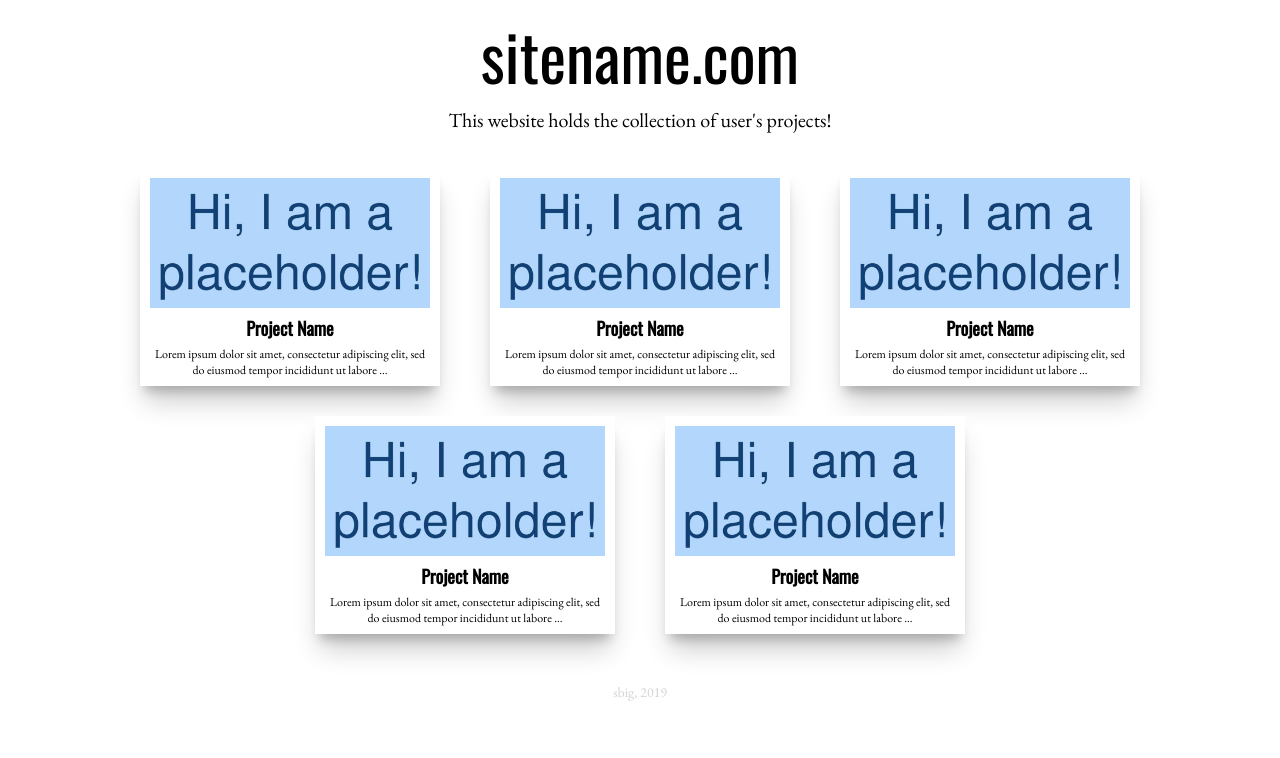
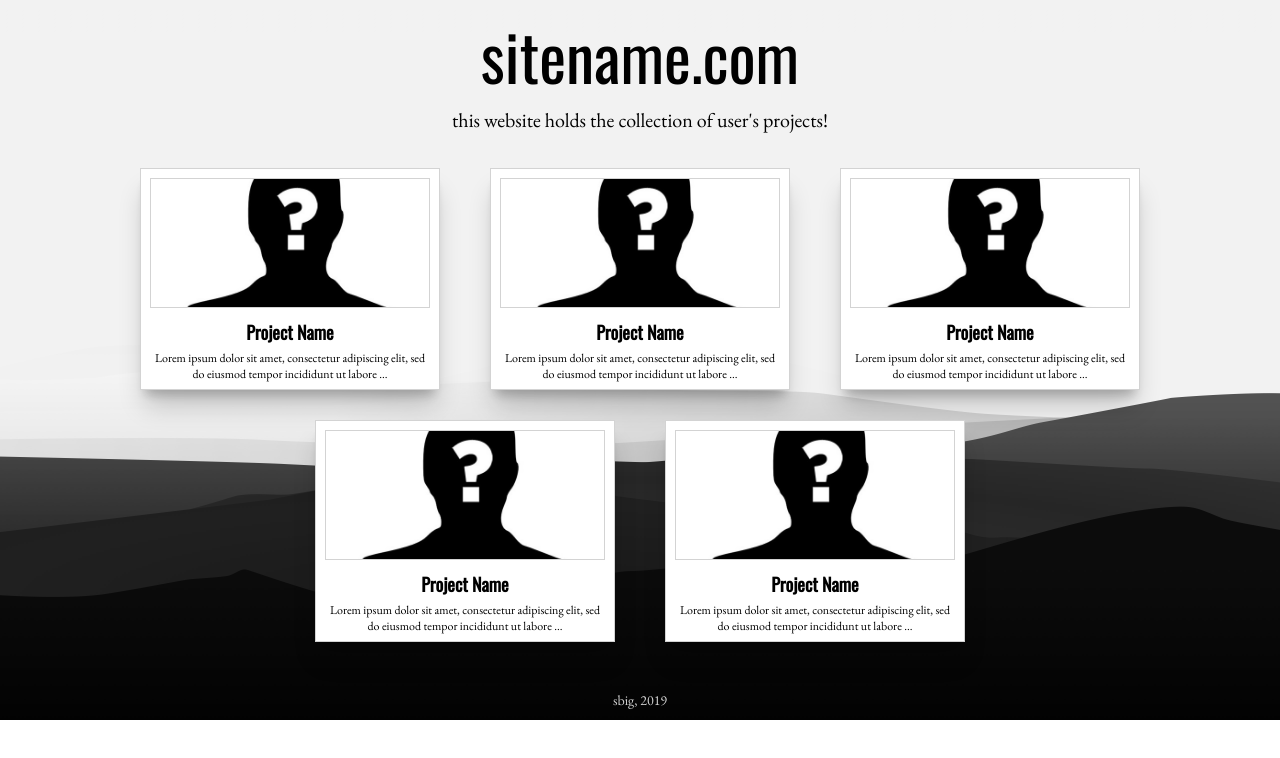
Before and after one commit to fraglantia/Tepsite, a React (Create React App) app: page / in a window 1280 px wide. Shown: the top 758 px of the page. Built offline with nearby package versions, Linux system fonts and the light colour scheme.

Commit message:
Added background, changed placeholder img

```diff
--- a/public/style.css
+++ b/public/style.css
@@ -1,4 +1,11 @@
 @import url('https://fonts.googleapis.com/css?family=EB+Garamond|Oswald&display=swap');
+
+body {
+    background-image: url(./resources/wpp.jpg);
+    background-attachment: fixed;
+    background-repeat: no-repeat;
+    background-size: 100%;
+}
 
 .App {
     display: flex;
@@ -42,7 +49,6 @@
     justify-content: center;
     width: 90%;
     margin: auto;
-    /* background-color: blue; */
 }
 
 .projectDiv {
@@ -52,7 +58,8 @@
     background-color: white;
     flex-basis: 300px;
     margin: 15px 25px 15px 25px;
-    /* border-style: solid; */
+    outline: 1px solid lightgray;
+    outline-offset: -1px;
     box-shadow: 0 20px 25px -5px rgba(0, 0, 0, 0.2), 0 10px 10px -5px rgba(0, 0, 0, 0.2);
 }
 
@@ -81,7 +88,6 @@
     overflow: hidden;
     text-align: center;
     word-wrap: break-word;
-    /* background-color: red; */
 }
 
 .projectImg {
@@ -89,5 +95,11 @@
     width: 280px;
     height: 130px;
     margin: 10px 10px 5px 10px;
-    /* border-style: solid; */
+    outline: 1px solid lightgray;
+    outline-offset: -1px;
 }
+
+.projectDiv a {
+    text-decoration: none;
+    color: black;
+}
--- a/src/components/Body.js
+++ b/src/components/Body.js
@@ -10,6 +10,7 @@ class Body extends React.Component {
         const placeholder_projects = []
 
         const placeholder_item = {
+            link: '#',
             img: placeholder_img,
             title: 'Project Name',
             desc: 'Lorem ipsum dolor sit amet, consectetur adipiscing elit, sed do eiusmod tempor incididunt ut labore et dolore magna aliqua. Ut enim ad minim veniam, quis nostrud exercitation ullamco laboris nisi ut aliquip ex ea commodo consequat.'
@@ -40,7 +41,7 @@ class Body extends React.Component {
             <div className = 'projectContainer'>
                 {
                     this.state.projects.map(
-                            (project, idx) => <Project img={project.img} title={project.title} desc={project.desc} key={idx} />
+                            (project, idx) => <Project link={project.link} img={project.img} title={project.title} desc={project.desc} key={idx} />
                         )
                 }
             </div>
--- a/src/components/Header.js
+++ b/src/components/Header.js
@@ -5,7 +5,7 @@ class Header extends React.Component {
       return(
           <div className='header'>
               <div className='header-title'>sitename.com</div>
-              <div className='header-desc'>This website holds the collection of user's projects!</div>
+              <div className='header-desc'>this website holds the collection of user's projects!</div>
           </div>
       )
   }
--- a/src/components/Project.js
+++ b/src/components/Project.js
@@ -13,7 +13,9 @@ class Project extends React.Component {
 
     render() {
         return(
-            <div className = 'projectDiv'>
+            <div className='projectDiv'>
+                <a href={this.props.link}>
+                    <div>
                         <img
                             src = {this.props.img}
                             alt = 'placeholder'
@@ -28,6 +30,8 @@ class Project extends React.Component {
                             {this.padDesc(this.props.desc)}
                         </div>
                     </div>
+                </a>
+            </div>
         )
     }
 }
```
Also changed, not shown: public/manifest.json, public/resources/wpp.jpg (added), src/components/Images/placeholder.jpg. Lines whose indentation alone changed are shown as unchanged.
